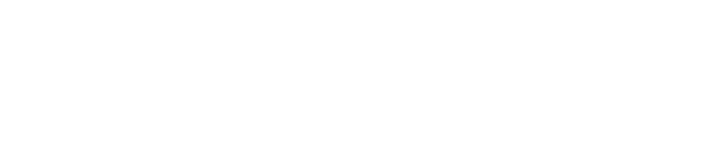
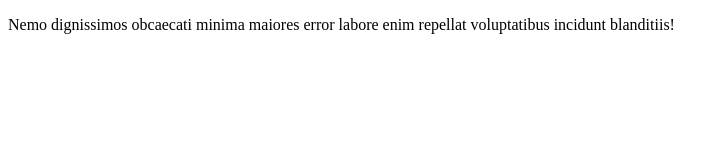
Before and after one commit to jmaxwelltechio/test-repo-sep-07-2019, a plain HTML site: page index.html in a window 1280 px wide. Shown: the whole page, without its empty margins (0-727 px from the left). Drawn offline with Linux system fonts and the light colour scheme.

Commit message:
added div and p inside

```diff
--- a/index.html
+++ b/index.html
@@ -8,5 +8,9 @@
 </head>
 <body>
 
+    <div>
+        <p>Nemo dignissimos obcaecati minima maiores error labore enim repellat voluptatibus incidunt blanditiis!</p>
+    </div>
+
 </body>
 </html>
```
